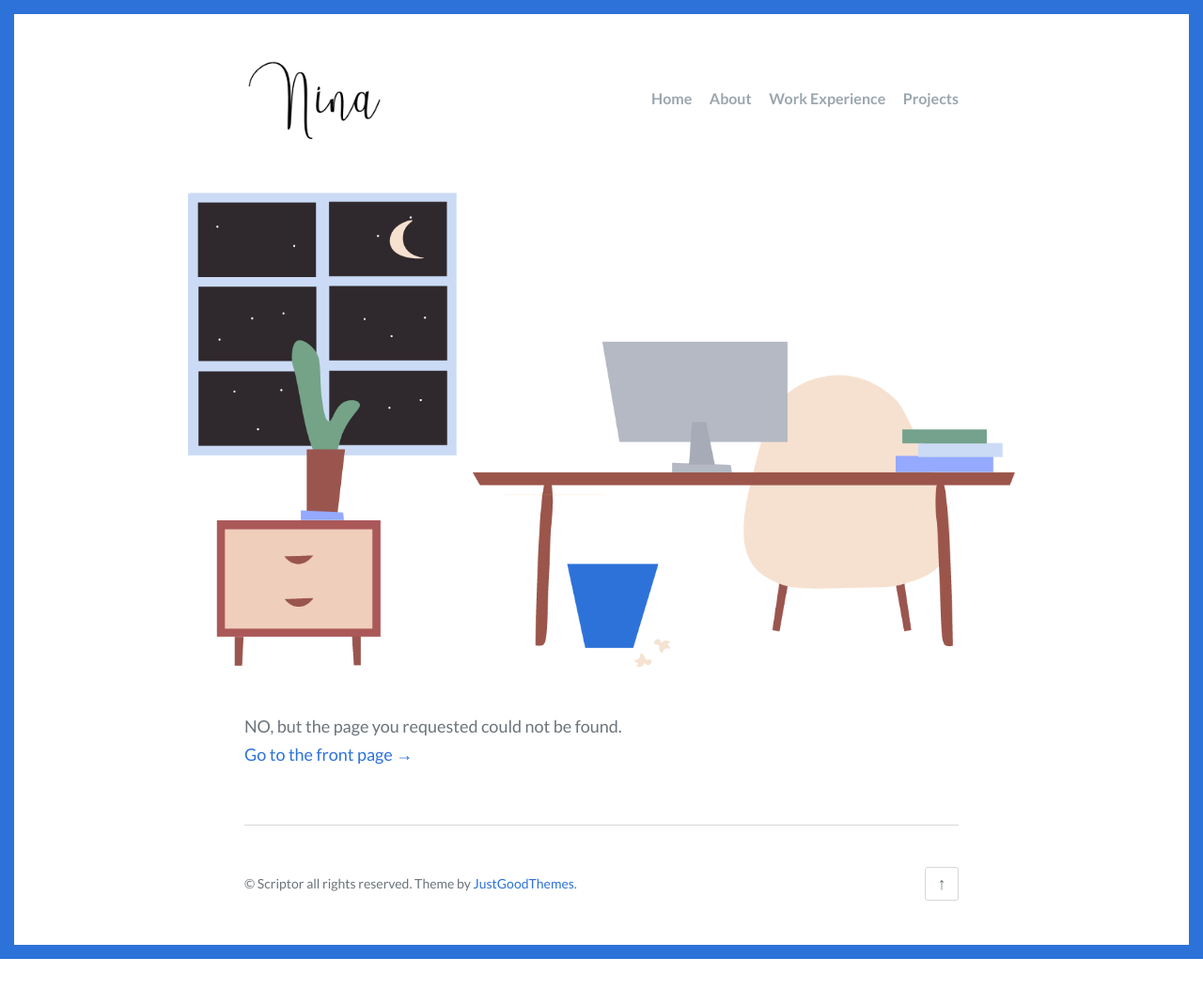
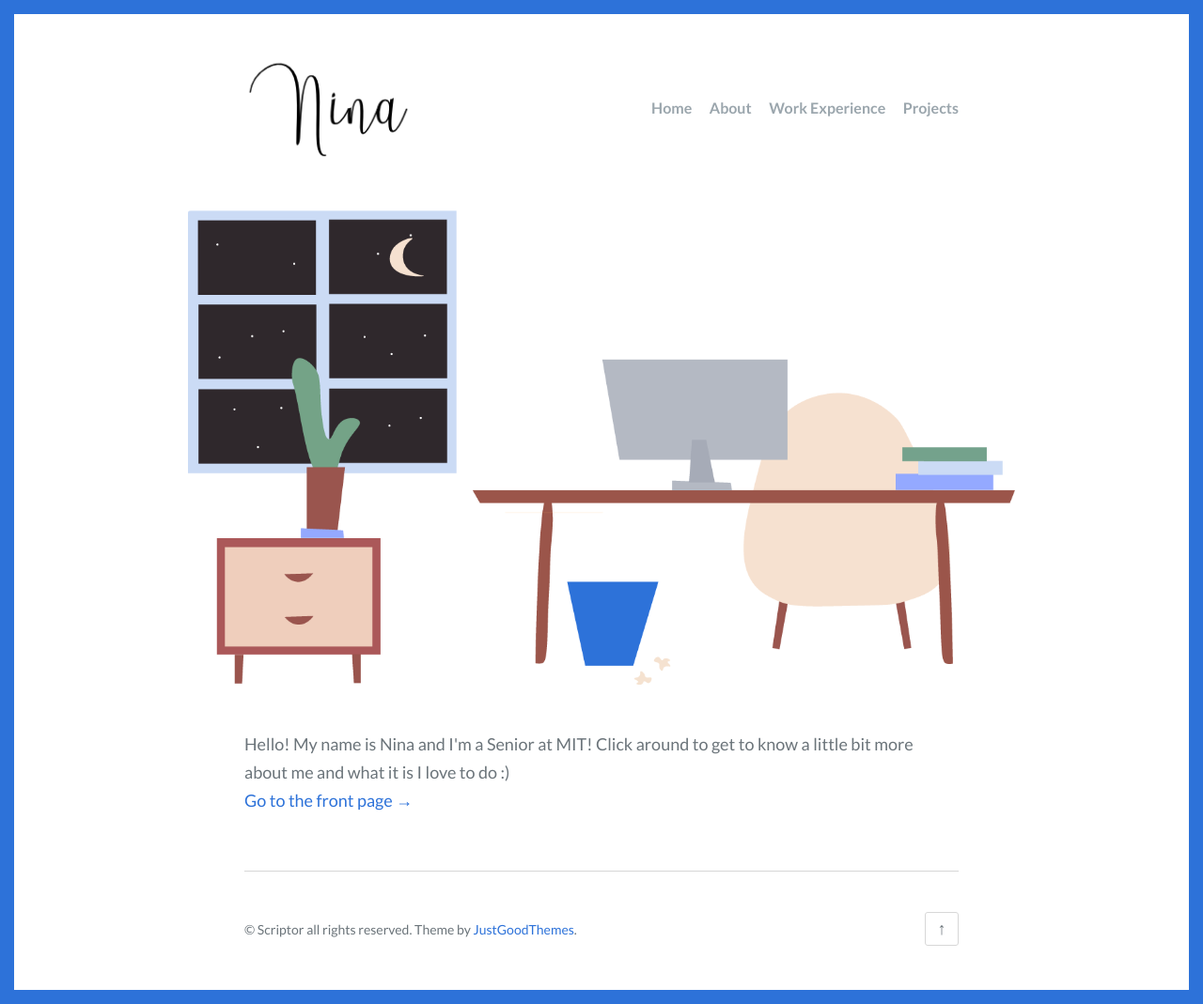
Before and after one commit to ninawang4/ninawang4.github.io, a Jekyll site: the page index.html, which Jekyll copies as it is, in a window 1280 px wide. Shown: the whole page at 94% size. Built offline with Jekyll 4.4.1, drawn with Linux system fonts in a browser that asks for light colours; before the commit the page ends 1021 px from its top, so only the background shows below that.

Commit message:
update description

```diff
--- a/index.html
+++ b/index.html
@@ -26,7 +26,7 @@
       <header class="site-header">
 
         <!-- <p class="site-title"><a class="logo-text" href="/">Nina Wang's Portfolio</a></p> -->
-        <img src="signature2.png" width="150px" padding="0px" margin="0px">
+        <img src="signature2.png" width="180px">
 
         <nav class="site-navigation">
           <div class="site-navigation-wrap">
@@ -78,7 +78,8 @@
 
           </header><!-- .post-header -->
           <div class="post-content">
-            <p>NO, but the page you requested could not be found.<br />
+            <p>Hello! My name is Nina and I'm a Senior at MIT! Click around to get to know a little
+              bit more about me and what it is I love to do :)<br />
               <a class="error-link" href="/">Go to the front page →</a>
             </p>
 
```
Also changed, not shown: 3 other files.
